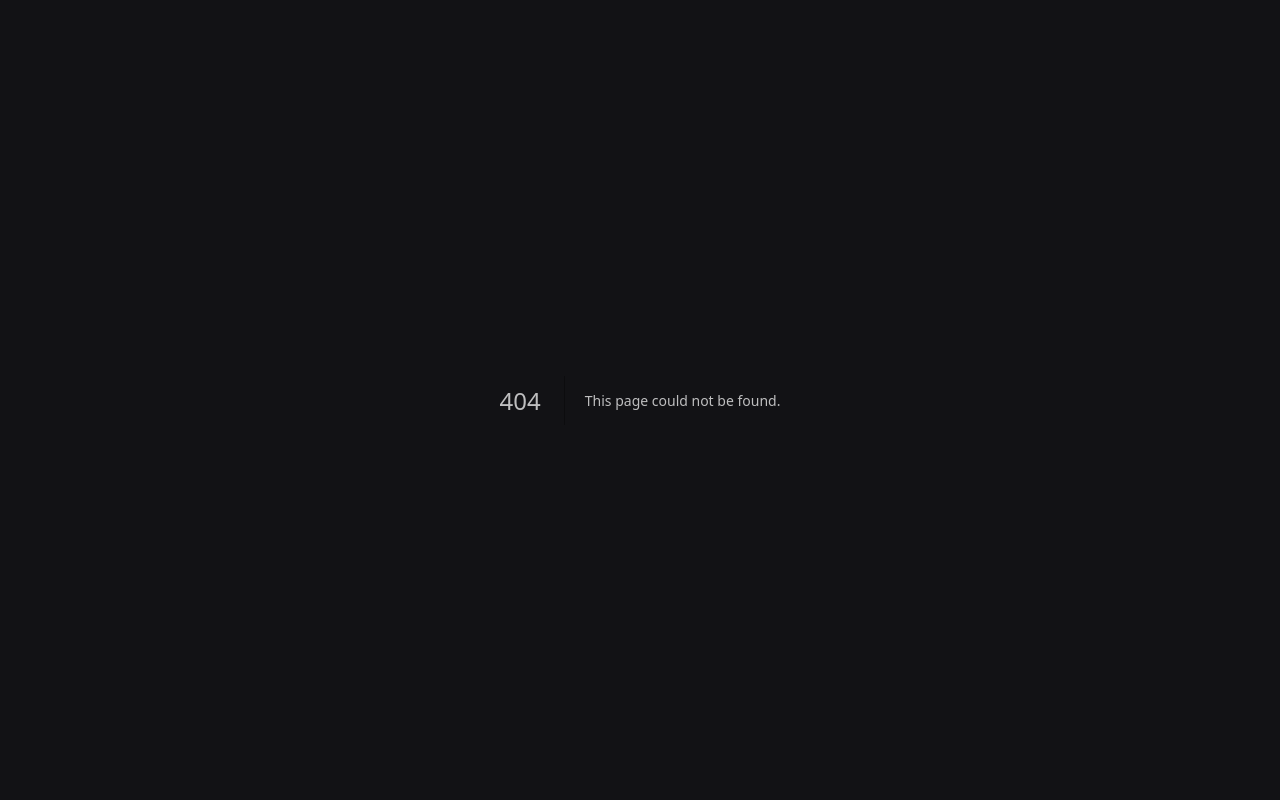
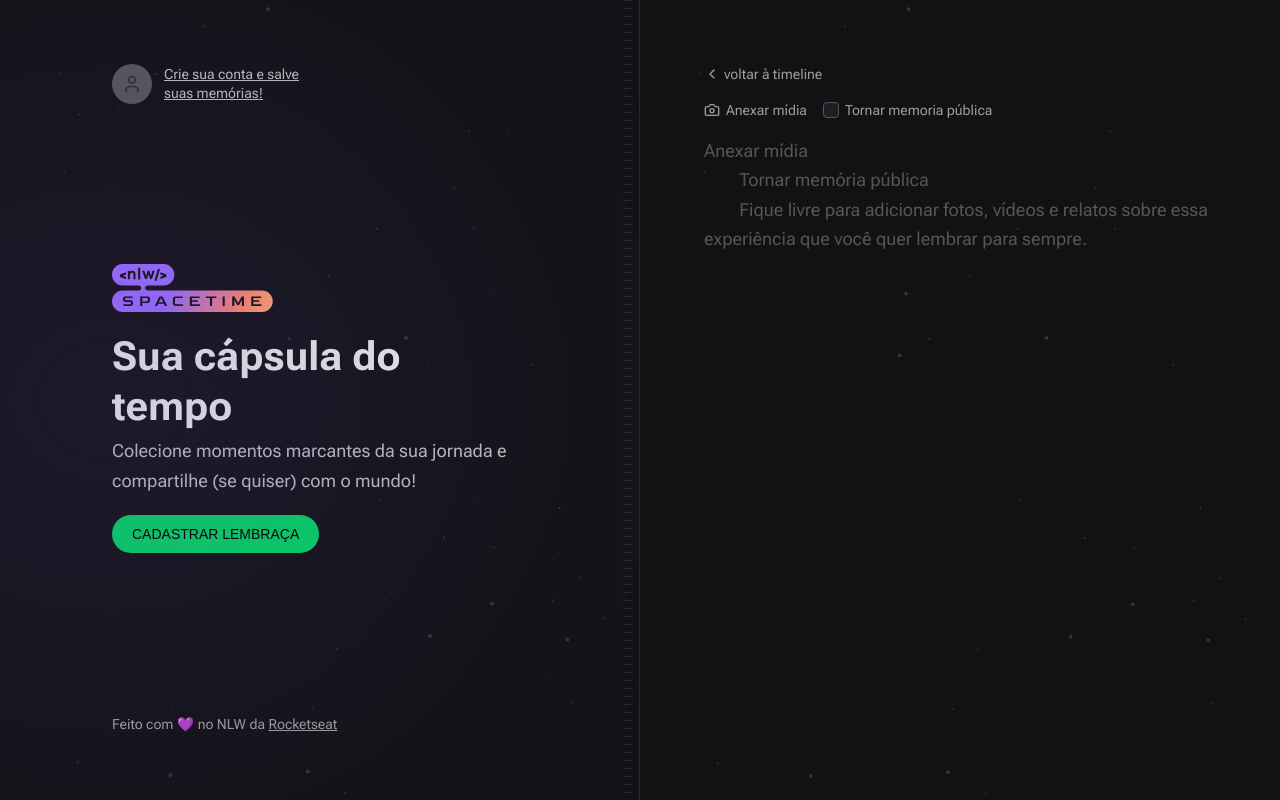
Before and after one commit to W-Wag/NLW-SpaceTime, a Next.js app in the folder web/: page /memories/new in a window 1280 px wide. Before the commit this address had no page. Built offline with nearby package versions, Linux system fonts and the light colour scheme; no server answers; a web font is replaced by a local one.

Commit message:
Criando a rota de novas memórias

```diff
--- a/web/package.json
+++ b/web/package.json
@@ -27,6 +27,7 @@
   },
   "devDependencies": {
     "@rocketseat/eslint-config": "^1.2.0",
+    "@tailwindcss/forms": "^0.5.3",
     "prettier-plugin-tailwindcss": "^0.3.0"
   }
 }
--- a/web/src/app/api/auth/callback/route.ts
+++ b/web/src/app/api/auth/callback/route.ts
@@ -5,13 +5,15 @@
   const { searchParams } = new URL(request.url)
   const code = searchParams.get('code')
 
+  const redirectTo = request.cookies.get('redirectTo')?.value
+
   const registerResponse = await api.post('/register', {
     code,
   })
 
   const { token } = registerResponse.data
 
-  const redirectURL = new URL('/', request.url)
+  const redirectURL = redirectTo ?? new URL('/', request.url)
 
   const cookieExpiresInSeconds = 60 * 60 * 24 * 30
 
--- /dev/null
+++ b/web/src/app/api/auth/logout/route.ts
@@ -0,0 +1,11 @@
+import { NextRequest, NextResponse } from 'next/server'
+
+export async function GET(request: NextRequest) {
+  const redirectURL = new URL('/', request.url)
+
+  return NextResponse.redirect(redirectURL, {
+    headers: {
+      'Set-Cookie': `token=; Path=/; max-age=0;`,
+    },
+  })
+}
--- a/web/src/app/layout.tsx
+++ b/web/src/app/layout.tsx
@@ -4,6 +4,13 @@
   Roboto_Flex as Roboto,
   Bai_Jamjuree as BaiJamjuree,
 } from 'next/font/google'
+
+import { cookies } from 'next/headers'
+
+import { Copyright } from '@/components/Copyright'
+import { Hero } from '@/components/Hero'
+import { SignIn } from '@/components/SignIn'
+import { Profile } from '@/components/Profile'
 
 const roboto = Roboto({ subsets: ['latin'], variable: '--font-roboto' })
 const baiJamjuree = BaiJamjuree({
@@ -19,12 +26,36 @@
 }
 
 export default function RootLayout({ children }: { children: ReactNode }) {
+  const isAuthenticated = cookies().has('token')
   return (
     <html lang="en">
       <body
         className={`${roboto.variable} ${baiJamjuree.variable} bg-gray-900 font-sans text-gray-100`}
       >
-        {children}
+        <main className="grid min-h-screen grid-cols-2">
+          {/* Left */}
+          <div className="relative flex flex-col items-start justify-between overflow-hidden border-r border-white/10 bg-[url(../assets/bg-stars.svg)] bg-cover px-28 py-16">
+            {/* Blur */}
+            <div className="absolute right-0 top-1/2 h-[288px] w-[526px] -translate-x-1/2 -translate-y-1/2 rounded-full bg-purple-700 opacity-50 blur-full " />
+
+            {/* Stripes */}
+            <div className="absolute bottom-0 right-2 top-0 w-2 bg-stripes" />
+
+            {/* Sign in */}
+            {isAuthenticated ? <Profile /> : <SignIn />}
+
+            {/* Hero */}
+            <Hero />
+
+            {/* Copyright */}
+            <Copyright />
+          </div>
+
+          {/* Right */}
+          <div className="flex flex-col bg-[url(../assets/bg-stars.svg)] bg-cover p-16">
+            {children}
+          </div>
+        </main>
       </body>
     </html>
   )
--- /dev/null
+++ b/web/src/app/memories/new/page.tsx
@@ -0,0 +1,52 @@
+import { Camera, ChevronLeft } from 'lucide-react'
+import Link from 'next/link'
+
+export default function NewMemory() {
+  return (
+    <div className="flex flex-1 flex-col gap-4">
+      <Link
+        href="/"
+        className="flex items-center gap-1 text-sm text-gray-200 hover:text-gray-100"
+      >
+        <ChevronLeft className="h-4 w-4" />
+        voltar à timeline
+      </Link>
+
+      <form className="flex flex-1 flex-col gap-2 ">
+        <div className="flex items-center gap-4">
+          <label
+            htmlFor="media"
+            className="flex cursor-pointer items-center gap-1.5 text-sm text-gray-200 hover:text-gray-100 "
+          >
+            <Camera className="h-4 w-4" />
+            Anexar mídia
+          </label>
+
+          <label
+            htmlFor="isPublic"
+            className="flex cursor-pointer items-center gap-1.5 text-sm text-gray-200 hover:text-gray-100 "
+          >
+            <input
+              type="checkbox"
+              name="isPublic"
+              id="isPublic"
+              value="true"
+              className="h-4 w-4 rounded border-gray-400 bg-gray-700 text-purple-500"
+            />
+            Tornar memoria pública
+          </label>
+        </div>
+        <input type="file" id="media" className="invisible h-0 w-0" />
+
+        <textarea
+          name="content"
+          spellCheck={false}
+          className="w-full flex-1 resize-none border-0 bg-transparent p-0 text-lg leading-relaxed text-gray-100 placeholder:text-gray-400 focus:ring-0"
+          placeholder="Anexar mídia
+        Tornar memória pública
+        Fique livre para adicionar fotos, vídeos e relatos sobre essa experiência que você quer lembrar para sempre."
+        />
+      </form>
+    </div>
+  )
+}
--- a/web/src/app/page.tsx
+++ b/web/src/app/page.tsx
@@ -1,38 +1,5 @@
-import { cookies } from 'next/headers'
-
-import { Copyright } from '@/components/Copyright'
 import { EmptyMemories } from '@/components/EmptyMemories'
-import { Hero } from '@/components/Hero'
-import { SignIn } from '@/components/SignIn'
-import { Profile } from '@/components/Profile'
 
 export default function Home() {
-  const isAuthenticated = cookies().has('token')
-
-  return (
-    <main className="grid min-h-screen grid-cols-2">
-      {/* Left */}
-      <div className="relative flex flex-col items-start justify-between overflow-hidden border-r border-white/10 bg-[url(../assets/bg-stars.svg)] bg-cover px-28 py-16">
-        {/* Blur */}
-        <div className="absolute right-0 top-1/2 h-[288px] w-[526px] -translate-x-1/2 -translate-y-1/2 rounded-full bg-purple-700 opacity-50 blur-full " />
-
-        {/* Stripes */}
-        <div className="absolute bottom-0 right-2 top-0 w-2 bg-stripes" />
-
-        {/* Sign in */}
-        {isAuthenticated ? <Profile /> : <SignIn />}
-
-        {/* Hero */}
-        <Hero />
-
-        {/* Copyright */}
-        <Copyright />
-      </div>
-
-      {/* Right */}
-      <div className="flex flex-col bg-[url(../assets/bg-stars.svg)] bg-cover p-16">
-        <EmptyMemories />
-      </div>
-    </main>
-  )
+  return <EmptyMemories />
 }
--- a/web/src/components/Hero.tsx
+++ b/web/src/components/Hero.tsx
@@ -1,5 +1,6 @@
 import Image from 'next/image'
 import nlwLogo from '../assets/nlw-spacetime-logo.svg'
+import Link from 'next/link'
 
 export function Hero() {
   return (
@@ -16,12 +17,12 @@
           com o mundo!
         </p>
       </div>
-      <a
+      <Link
         className="inline-block rounded-full bg-green-500 px-5 py-3 font-alt text-sm font-medium uppercase leading-none text-black hover:bg-green-600"
-        href=""
+        href="/memories/new"
       >
         cadastrar lembraça
-      </a>
+      </Link>
     </div>
   )
 }
--- a/web/src/components/Profile.tsx
+++ b/web/src/components/Profile.tsx
@@ -15,7 +15,10 @@
       />
       <p className="max-w-[140px] text-sm leading-snug">
         {name}
-        <a href="" className="block text-red-400 hover:text-red-300">
+        <a
+          href="/api/auth/logout"
+          className="block text-red-400 hover:text-red-300"
+        >
           Quero Sair
         </a>
       </p>
--- a/web/src/lib/api.ts
+++ b/web/src/lib/api.ts
@@ -1,5 +1,5 @@
 import axios from 'axios'
 
 export const api = axios.create({
-  baseURL: 'http://localhost:3333',
+  baseURL: 'http://192.168.1.2:3333',
 })
--- a/web/tailwind.config.js
+++ b/web/tailwind.config.js
@@ -69,5 +69,5 @@
       },
     },
   },
-  plugins: [],
+  plugins: [require('@tailwindcss/forms')],
 }
```
Also changed, not shown: web/src/middleware.ts (added, +21 -0 lines), 1 other file (tests, documents, lock files or other folders).
